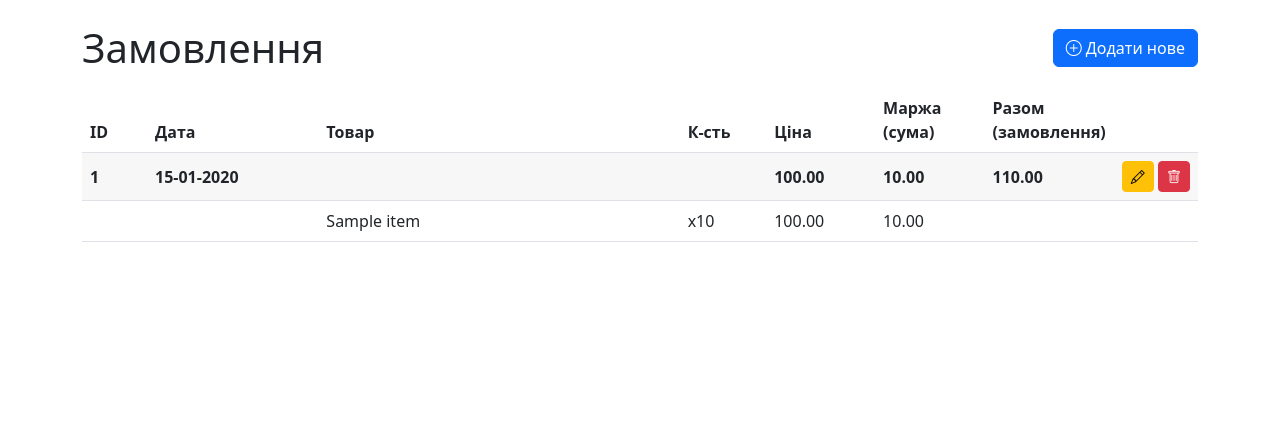
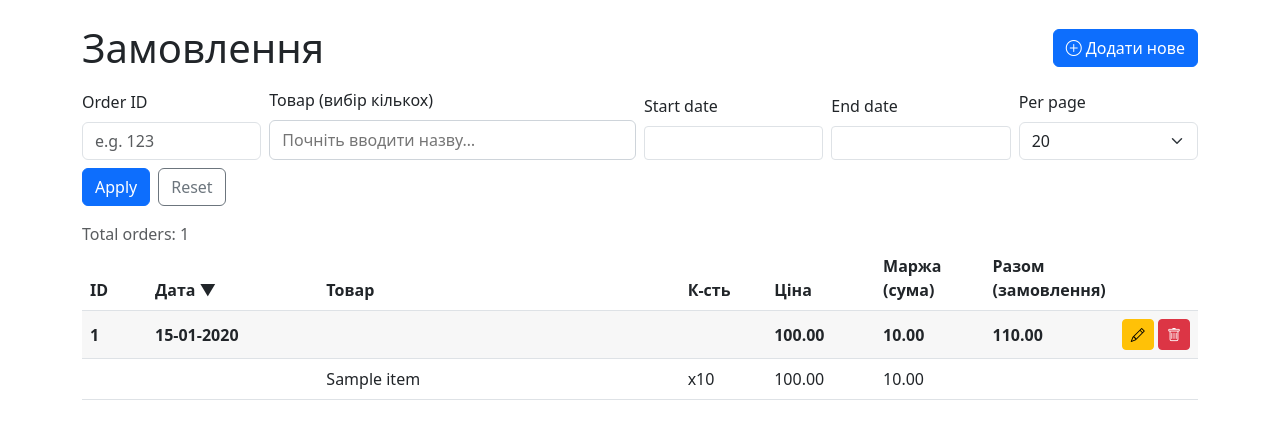
Before and after one commit to bombilo51/vivit_share, a Flask app: page /order/list in a window 1280 px wide. Shown: the part 56-495 px from the top of the page. Run offline with Flask 3, Linux system fonts and the light colour scheme; a user stored in the database is signed in; tables that the repository leaves empty hold one stand-in row (values such as "Sample post"); some libraries are stand-ins or nearby versions.

Commit message:
Order filtering and sorting

```diff
--- a/app/models.py
+++ b/app/models.py
@@ -60,6 +60,8 @@ class OrderItem(db.Model):
     unit_name = db.Column(db.String(100), nullable=False, default="NO_NAME_PROVIDED")
     unit_price = db.Column(Numeric(10, 2), nullable=False, default=Decimal('0'))
     unit_margin = db.Column(Numeric(10, 2), nullable=False, default=Decimal('0'))
+
+    unit_name_search = db.Column(db.String(255), index=True, nullable=True)
 
     order = db.relationship("Order", back_populates="items")
     product = db.relationship("Product")
--- a/app/order/routes.py
+++ b/app/order/routes.py
@@ -1,18 +1,147 @@
-from flask import jsonify, render_template, redirect, url_for, request
+from collections import defaultdict
+from datetime import datetime, timedelta
+
+from flask import render_template, redirect, url_for, request, jsonify
 from flask_login import login_required
+from sqlalchemy import desc, asc, func, distinct
+from sqlalchemy.orm import selectinload
+
 from . import order
+from .. import normalize_text
 from ..extensions import db
 from ..models import Order, OrderItem, Product
-from datetime import datetime
-from collections import defaultdict
-from decimal import Decimal
+
+
+@order.route("/unit_names", methods=["GET"])
+@login_required
+def order_unit_names():
+    term = request.args.get("term", "", type=str).strip()
+    term_norm = normalize_text(term)
+
+    start = request.args.get("start", "", type=str).strip()  # YYYY-MM-DD
+    end = request.args.get("end", "", type=str).strip()  # YYYY-MM-DD
+    order_id = request.args.get("order_id", "", type=str).strip()
+
+    # Current selected items (multi)
+    selected = request.args.getlist("selected[]") or request.args.getlist("selected")
+    selected_norm = sorted({normalize_text(x) for x in selected if normalize_text(x)})
+
+    # Base: unit_name values that appear in order_item
+    base = (
+        db.session.query(OrderItem.unit_name, OrderItem.unit_name_search)
+        .join(Order, Order.id == OrderItem.order_id)
+        .filter(OrderItem.unit_name_search.isnot(None))
+    )
+
+    if selected_norm:
+        base = base.filter(~OrderItem.unit_name_search.in_(selected_norm))
+
+    # Apply optional order-level filters to options too (so options match current list filters)
+    if order_id and order_id.isdigit():
+        base = base.filter(Order.id == int(order_id))
+
+    if start:
+        start_dt = datetime.strptime(start, "%Y-%m-%d")
+        base = base.filter(Order.created_at >= start_dt)
+
+    if end:
+        end_dt = datetime.strptime(end, "%Y-%m-%d") + timedelta(days=1)
+        base = base.filter(Order.created_at < end_dt)
+
+    # If user already selected some items, only offer options that can co-exist with them
+    # i.e., options that appear in orders that contain ALL selected items.
+    if selected_norm:
+        orders_with_all_selected = (
+            db.session.query(OrderItem.order_id)
+            .filter(OrderItem.unit_name_search.in_(selected_norm))
+            .group_by(OrderItem.order_id)
+            .having(func.count(distinct(OrderItem.unit_name_search)) == len(selected_norm))
+            .subquery()
+        )
+        base = base.filter(OrderItem.order_id.in_(orders_with_all_selected))
+
+    # Text search on options (case-insensitive via normalized column)
+    if term_norm:
+        base = base.filter(OrderItem.unit_name_search.contains(term_norm))
+
+    # Distinct options
+    rows = (
+        base.group_by(OrderItem.unit_name, OrderItem.unit_name_search)
+        .order_by(OrderItem.unit_name)
+        .limit(50)
+        .all()
+    )
+
+    results = [{"id": name, "text": name} for name, _ in rows if name]
+    return jsonify({"results": results})
 
 
 @order.route("/list", methods=["GET"])
 @login_required
 def orders_list():
-    orders = Order.query.all()
-    return render_template("order/list.html", orders=orders)
+    page = request.args.get("page", 1, type=int)
+    per_page = request.args.get("per_page", 20, type=int)
+
+    order_id = request.args.get("order_id", "", type=str).strip()
+    start = request.args.get("start", "", type=str).strip()
+    end = request.args.get("end", "", type=str).strip()
+
+    unit_names = request.args.getlist("unit_names")  # multi-select values (display strings)
+    sort = request.args.get("sort", "created_at", type=str)
+    direction = request.args.get("direction", "desc", type=str)
+
+    query = Order.query.options(selectinload(Order.items))
+
+    if order_id and order_id.isdigit():
+        query = query.filter(Order.id == int(order_id))
+
+    if start:
+        start_dt = datetime.strptime(start, "%Y-%m-%d")
+        query = query.filter(Order.created_at >= start_dt)
+
+    if end:
+        end_dt = datetime.strptime(end, "%Y-%m-%d") + timedelta(days=1)
+        query = query.filter(Order.created_at < end_dt)
+
+    # AND semantics: order must contain ALL selected unit_names
+    if unit_names:
+        normalized = sorted({normalize_text(n) for n in unit_names if normalize_text(n)})
+        if normalized:
+            query = (
+                query
+                .join(OrderItem)
+                .filter(OrderItem.unit_name_search.in_(normalized))
+                .group_by(Order.id)
+                .having(func.count(distinct(OrderItem.unit_name_search)) == len(normalized))
+            )
+
+    sort_map = {"id": Order.id, "created_at": Order.created_at}
+    sort_col = sort_map.get(sort, Order.created_at)
+    sort_fn = desc if direction == "desc" else asc
+    query = query.order_by(sort_fn(sort_col))
+
+    pagination = query.paginate(page=page, per_page=per_page, error_out=False)
+
+    context = dict(
+        orders=pagination.items,
+        pagination=pagination,
+        filters={
+            "order_id": order_id,
+            "start": start,
+            "end": end,
+            "unit_names": unit_names,  # keep selected in form
+            "per_page": per_page,
+            "sort": sort,
+            "direction": direction,
+        },
+    )
+
+    is_ajax = request.headers.get("X-Requested-With") == "XMLHttpRequest"
+    if is_ajax:
+        return render_template("order/_orders_table.html", **context)
+
+    return render_template("order/list.html", **context)
+
 
 @order.route("/add", methods=["GET", "POST"])
 @login_required
@@ -94,7 +223,7 @@ def edit_order(order_id):
         db.session.commit()
 
         for product_id, quantity, unit_price, unit_margin in zip(
-            product_ids, quantities, unit_prices, unit_margins
+                product_ids, quantities, unit_prices, unit_margins
         ):
             if product_id and int(quantity) > 0:
                 product = next((p for p in products if p.id == int(product_id)), None)
--- /dev/null
+++ b/app/static/css/order/list.css
@@ -0,0 +1,83 @@
+thead th {
+    position: sticky;
+    top: 0;
+    background: #fff;
+    z-index: 10;
+    box-shadow: 0 1px 0 rgba(0, 0, 0, .08);
+}
+
+/* Візуально відділити замовлення */
+tr.order-head td {
+    background: rgba(0, 0, 0, .03);
+    font-weight: 600;
+}
+
+tr.order-head td,
+tr.order-item td {
+    vertical-align: middle;
+}
+
+/* щоб кнопки не переносились */
+.actions {
+    white-space: nowrap;
+}
+
+/* Make Select2 multiple look like Bootstrap .form-select / .form-control */
+.select2-container--bootstrap-5 .select2-selection--multiple {
+    min-height: calc(2.375rem + 2px); /* Bootstrap input height */
+    padding: 0.375rem 0.75rem; /* Bootstrap padding */
+    border: 1px solid #ced4da;
+    border-radius: 0.375rem;
+    display: flex;
+    align-items: center;
+}
+
+.select2-container--bootstrap-5 .select2-selection--multiple .select2-selection__rendered {
+    display: flex;
+    flex-wrap: wrap;
+    gap: 0.375rem; /* spacing between chips */
+    padding: 0;
+    margin: 0;
+    width: 100%;
+}
+
+/* Keep the search input aligned nicely inside */
+.select2-container--bootstrap-5 .select2-selection--multiple .select2-search--inline .select2-search__field {
+    margin: 0;
+    padding: 0;
+    height: 1.5rem;
+    line-height: 1.5rem;
+    min-width: 8rem;
+}
+
+/* Chips as Bootstrap-like badges */
+.select2-container--bootstrap-5 .select2-selection--multiple .select2-selection__choice {
+    background: #e9ecef; /* like Bootstrap secondary bg */
+    border: 1px solid #dee2e6;
+    border-radius: 0.375rem;
+    padding: 0.2rem 0.5rem;
+    margin: 0;
+    color: #212529;
+}
+
+/* Make the “x” look cleaner */
+.select2-container--bootstrap-5 .select2-selection__choice__remove {
+    border: 0;
+    margin-right: 0.35rem;
+    color: #6c757d;
+}
+
+.select2-container--bootstrap-5 .select2-selection__choice__remove:hover {
+    color: #212529;
+}
+
+/* Focus state like Bootstrap */
+.select2-container--bootstrap-5.select2-container--focus .select2-selection--multiple {
+    border-color: #86b7fe;
+    box-shadow: 0 0 0 0.25rem rgba(13, 110, 253, .25);
+}
+
+/* Optional: keep the control from looking “empty tall” when only 1 chip */
+.select2-container--bootstrap-5 .select2-selection--multiple {
+    height: auto;
+}
--- a/app/static/js/order/order_list.js
+++ b/app/static/js/order/order_list.js
@@ -1,21 +1,96 @@
-function deleteOrder(id) {
-    if (confirm("Are you sure you want to delete this product?")) {
-        fetch(`delete_order/${id}`, {
-            method: "DELETE",
-        })
-            .then(response => response.json())
-            .then(data => {
-                if (data.status === "success") {
-                    const row = $(`#orderRow-${id}`);
-                    row.remove();
-                    console.log(`Order ${id} deleted successfully.`);
-                } else {
-                    console.log("Error deleting product: " + data.message);
+$(function () {
+    const $form = $("form[method='get']");
+    const $container = $("#ordersContainer");
+    const $unit = $("#unitNamesSelect");
+    const $datepicker = $(".datepicker");
+
+    $datepicker.datepicker({
+        format: "yyyy-mm-dd", // ISO-friendly format
+        autoclose: true,
+        todayHighlight: true,
+        weekStart: 1, // Monday
+    });
+
+    function buildUrlFromForm() {
+        const baseUrl = $form.attr("action") || window.location.pathname;
+        const qs = $form.serialize(); // includes repeated unit_names
+        return qs ? `${baseUrl}?${qs}` : baseUrl;
+    }
+
+    function loadIntoContainer(url, push = true) {
+        $.ajax({
+            url: url,
+            method: "GET",
+            headers: {"X-Requested-With": "XMLHttpRequest"},
+            success: function (html) {
+                $container.html(html);
+                if (push) window.history.pushState({}, "", url);
+            },
+            error: function () {
+                window.location.href = url; // safe fallback
+            }
+        });
+    }
+
+    function submitFiltersResetPage() {
+        // reset page on any filter change
+        // (we do it by removing page param: easiest is just rely on backend default page=1)
+        // But if you ever add <input name="page">, set it to 1 here.
+        loadIntoContainer(buildUrlFromForm(), true);
+    }
+
+    // Intercept full form submit (Enter key etc.)
+    $form.on("submit", function (e) {
+        e.preventDefault();
+        submitFiltersResetPage();
+    });
+
+    // Sorting + pagination clicks (delegated)
+    $container.on("click", "a.js-sort, a.js-page", function (e) {
+        e.preventDefault();
+        loadIntoContainer($(this).attr("href"), true);
+    });
+
+    // Back/forward
+    window.addEventListener("popstate", function () {
+        loadIntoContainer(window.location.href, false);
+    });
+
+    // Auto-submit when regular inputs change (order_id/start/end/per_page)
+    $form.on("change", "input, select", function (e) {
+        // ignore select2 internal triggers; handle unit via select2 events below
+        if (this.id === "unitNamesSelect") return;
+        submitFiltersResetPage();
+    });
+
+    // Select2 init + auto-submit on select/unselect
+    if ($unit.length) {
+        $unit.select2({
+            theme: "bootstrap-5",
+            width: "100%",
+            closeOnSelect: true,
+            placeholder: "Почніть вводити назву…",
+            ajax: {
+                url: "/order/unit_names",
+                dataType: "json",
+                delay: 200,
+                data: function (params) {
+                    return {
+                        term: params.term || "",
+                        "selected[]": $unit.val() || [],
+                        start: $form.find("[name='start']").val() || "",
+                        end: $form.find("[name='end']").val() || "",
+                        order_id: $form.find("[name='order_id']").val() || ""
+                    };
+                },
+                processResults: function (data) {
+                    return data;
                 }
-            })
-            .catch(error => {
-                console.error("Error:", error);
-                alert("An error occurred while deleting the product.");
-            });
+            }
+        });
+
+        $unit.on("select2:select select2:unselect", function () {
+            submitFiltersResetPage();
+        });
     }
-}
+});
--- /dev/null
+++ b/app/templates/order/_orders_table.html
@@ -0,0 +1,118 @@
+{% set args = request.args.to_dict(flat=False) %}
+{% if args.pop('page', None) %}{% endif %}
+{% if args.pop('sort', None) %}{% endif %}
+{% if args.pop('direction', None) %}{% endif %}
+
+<table class="table table-hover">
+  <colgroup>
+    <col style="width: 6%">
+    <col style="width: 16%">
+    <col style="width: 34%">
+    <col style="width: 8%">
+    <col style="width: 10%">
+    <col style="width: 10%">
+    <col style="width: 10%">
+    <col style="width: 6%">
+  </colgroup>
+
+  <thead>
+    <tr>
+      {% macro sort_th(label, column) %}
+        {% set is_active = filters.sort == column %}
+        {% set next_dir = 'desc' if is_active and filters.direction == 'asc' else 'asc' %}
+        <th>
+          <a class="js-sort text-decoration-none text-dark fw-semibold"
+             style="cursor:pointer"
+             href="{{ url_for('order.orders_list', sort=column, direction=next_dir, **args) }}">
+            {{ label }}
+            {% if is_active %}
+              {% if filters.direction == 'asc' %}▲{% else %}▼{% endif %}
+            {% endif %}
+          </a>
+        </th>
+      {% endmacro %}
+
+      {{ sort_th('ID', 'id') }}
+      {{ sort_th('Дата', 'created_at') }}
+      <th>Товар</th>
+      <th>К-сть</th>
+      <th>Ціна</th>
+      <th>Маржа (сума)</th>
+      <th>Разом (замовлення)</th>
+      <th></th>
+    </tr>
+  </thead>
+
+  <tbody>
+    {% for order in orders %}
+      <tr class="order-head" id="orderRow-{{ order.id }}">
+        <td>{{ order.id }}</td>
+        <td>{{ order.created_at.strftime('%d-%m-%Y') }}</td>
+        <td></td>
+        <td></td>
+        <td>{{ (order.total) | money_space(2) }}</td>
+        <td>{{ (order.total_margin) | money_space(2) }}</td>
+        <td>{{ (order.total_margin + order.total) | money_space(2) }}</td>
+        <td class="actions">
+          <a href="{{ url_for('order.edit_order', order_id=order.id) }}" class="btn btn-sm btn-warning">
+            <i class="bi bi-pencil"></i>
+          </a>
+          <a onclick="deleteOrder({{ order.id }})" class="btn btn-sm btn-danger">
+            <i class="bi bi-trash"></i>
+          </a>
+        </td>
+      </tr>
+
+      {% for item in order.items %}
+        <tr class="order-item">
+          <td></td>
+          <td></td>
+          <td>{{ item.unit_name }}</td>
+          <td>x{{ item.quantity }}</td>
+          <td>{{ (item.unit_price * item.quantity) | money_space(2) }}</td>
+          <td>{{ (item.unit_margin * item.quantity) | money_space(2) }}</td>
+          <td></td>
+          <td></td>
+        </tr>
+      {% endfor %}
+    {% endfor %}
+  </tbody>
+</table>
+
+{% if pagination.pages > 1 %}
+  {% set args2 = request.args.to_dict(flat=False) %}
+  {% if args2.pop('page', None) %}{% endif %}
+
+  <nav aria-label="Orders pagination" class="mt-3">
+    <ul class="pagination">
+
+      <li class="page-item {% if not pagination.has_prev %}disabled{% endif %}">
+        <a class="js-page page-link"
+           href="{{ url_for('order.orders_list', page=pagination.prev_num, **args2) }}">
+          Previous
+        </a>
+      </li>
+
+      {% for p in pagination.iter_pages(left_edge=1, right_edge=1, left_current=2, right_current=2) %}
+        {% if p %}
+          <li class="page-item {% if p == pagination.page %}active{% endif %}">
+            <a class="js-page page-link"
+               href="{{ url_for('order.orders_list', page=p, **args2) }}">{{ p }}</a>
+          </li>
+        {% else %}
+          <li class="page-item disabled"><span class="page-link">…</span></li>
+        {% endif %}
+      {% endfor %}
+
+      <li class="page-item {% if not pagination.has_next %}disabled{% endif %}">
+        <a class="js-page page-link"
+           href="{{ url_for('order.orders_list', page=pagination.next_num, **args2) }}">
+          Next
+        </a>
+      </li>
+
+    </ul>
+  </nav>
+
+  <div class="text-muted">Total orders: {{ pagination.total }}</div>
+{% endif %}
--- a/app/templates/order/list.html
+++ b/app/templates/order/list.html
@@ -3,31 +3,14 @@
 {% block title %}Замовлення{% endblock %}
 
 {% block head %}
-    <style>
-        thead th {
-            position: sticky;
-            top: 0;
-            background: #fff;
-            z-index: 10;
-            box-shadow: 0 1px 0 rgba(0, 0, 0, .08);
-        }
-
-        /* Візуально відділити замовлення */
-        tr.order-head td {
-            background: rgba(0, 0, 0, .03);
-            font-weight: 600;
-        }
-
-        tr.order-head td,
-        tr.order-item td {
-            vertical-align: middle;
-        }
-
-        /* щоб кнопки не переносились */
-        .actions {
-            white-space: nowrap;
-        }
-    </style>
+    <link rel="stylesheet"
+          href="https://cdnjs.cloudflare.com/ajax/libs/bootstrap-datepicker/1.10.0/css/bootstrap-datepicker.min.css"/>
+    <link href="https://cdn.jsdelivr.net/npm/select2@4.1.0-rc.0/dist/css/select2.min.css" rel="stylesheet"/>
+    <link
+            href="https://cdn.jsdelivr.net/npm/select2-bootstrap-5-theme@1.3.0/dist/select2-bootstrap-5-theme.min.css"
+            rel="stylesheet"
+    />
+    <link rel="stylesheet" href="{{ url_for('static', filename='css/order/list.css') }}">
 {% endblock %}
 
 {% block content %}
@@ -44,77 +27,60 @@
 
     <div class="row mt-3">
         <div class="col">
-            <table class="table table-hover">
-                <colgroup>
-                    <col style="width: 6%">
-                    <col style="width: 16%">
-                    <col style="width: 34%">
-                    <col style="width: 8%">
-                    <col style="width: 10%">
-                    <col style="width: 10%">
-                    <col style="width: 10%">
-                    <col style="width: 6%">
-                </colgroup>
+            <form method="get" action="{{ url_for('order.orders_list') }}" class="row g-2 align-items-end mb-3">
+                <div class="col-md-2">
+                    <label class="form-label">Order ID</label>
+                    <input name="order_id" class="form-control" value="{{ filters.order_id }}" placeholder="e.g. 123">
+                </div>
 
-                <thead>
-                <tr>
-                    <th>ID</th>
-                    <th>Дата</th>
-                    <th>Товар</th>
-                    <th>К-сть</th>
-                    <th>Ціна</th>
-                    <th>Маржа (сума)</th>
-                    <th>Разом (замовлення)</th>
-                    <th></th>
-                </tr>
-                </thead>
+                <div class="col-md-4">
+                    <label class="form-label" for="unitNamesSelect">Товар (вибір кількох)</label>
+                    <select id="unitNamesSelect" name="unit_names" class="form-select product-select searchable-select"
+                            multiple
+                            data-initial='{{ (filters.unit_names or []) | tojson }}'>
+                        {% for name in (filters.unit_names or []) %}
+                            <option value="{{ name }}" selected>{{ name }}</option>
+                        {% endfor %}
+                    </select>
+                </div>
 
-                <tbody>
-                {% for order in orders %}
-                    {# Рядок-заголовок замовлення #}
-                    <tr class="order-head" id="orderRow-{{ order.id }}">
-                        <td>{{ order.id }}</td>
-                        <td>{{ order.created_at.strftime('%d-%m-%Y') }}</td>
-                        <td></td>
-                        <td></td>
-                        <td>{{ (order.total) | money_space(2) }}</td>
-                        <td>
-                            {{ (order.total_margin) | money_space(2) }}
-                        </td>
-                        <td>
-                            {{ (order.total_margin + order.total) | money_space(2) }}
-                        </td>
-                        <td class="actions">
-                            <a href="{{ url_for('order.edit_order', order_id=order.id) }}"
-                               class="btn btn-sm btn-warning">
-                                <i class="bi bi-pencil"></i>
-                            </a>
-                            <a onclick="deleteOrder({{ order.id }})" class="btn btn-sm btn-danger">
-                                <i class="bi bi-trash"></i>
-                            </a>
-                        </td>
-                    </tr>
+                <div class="col-md-2">
+                    <label class="form-label" for="start-date">Start date</label>
+                    <input id="start-date" type="text" name="start" class="form-control datepicker"
+                           value="{{ filters.start }}">
+                </div>
 
-                    {# Рядки товарів #}
-                    {% for item in order.items %}
-                        <tr class="order-item">
-                            <td></td>
-                            <td></td>
-                            <td>{{ item.unit_name }}</td>
-                            <td>x{{ item.quantity }}</td>
-                            <td>{{ (item.unit_price * item.quantity) | money_space(2) }}</td>
-                            <td>{{ (item.unit_margin * item.quantity) | money_space(2) }}</td>
-                            <td></td>
-                            <td></td>
-                        </tr>
-                    {% endfor %}
-                {% endfor %}
-                </tbody>
-            </table>
+                <div class="col-md-2">
+                    <label class="form-label" for="end-date">End date</label>
+                    <input id="end-date" type="text" name="end" class="form-control datepicker"
+                           value="{{ filters.end }}">
+                </div>
+
+                <div class="col-md-2">
+                    <label class="form-label">Per page</label>
+                    <select name="per_page" class="form-select">
+                        {% for n in [10,20,50,100] %}
+                            <option value="{{ n }}" {% if filters.per_page==n %}selected{% endif %}>{{ n }}</option>
+                        {% endfor %}
+                    </select>
+                </div>
+
+                <div class="col-md-12 d-flex gap-2">
+                    <button class="btn btn-primary" type="submit">Apply</button>
+                    <a class="btn btn-outline-secondary" href="{{ url_for('order.orders_list') }}">Reset</a>
+                </div>
+            </form>
+            <div class="text-muted">Total orders: {{ pagination.total }}</div>
+            <div id="ordersContainer">
+                {% include "order/_orders_table.html" %}
+            </div>
         </div>
     </div>
 {% endblock %}
 
 {% block scripts %}
+    <script
+            src="https://cdnjs.cloudflare.com/ajax/libs/bootstrap-datepicker/1.10.0/js/bootstrap-datepicker.min.js"></script>
+    <script src="https://cdn.jsdelivr.net/npm/select2@4.1.0-rc.0/dist/js/select2.min.js"></script>
     <script src="{{ url_for('static', filename='js/order/order_list.js') }}"></script>
 {% endblock %}
```
Also changed, not shown: app/__init__.py (+4 -3 lines), app/product/routes.py (+0 -7 lines), app/utils.py (+10 -1 lines), migrations/versions/9f11d63229e7_add_orderitem_unit_name_search.py (added, +34 -0 lines).
